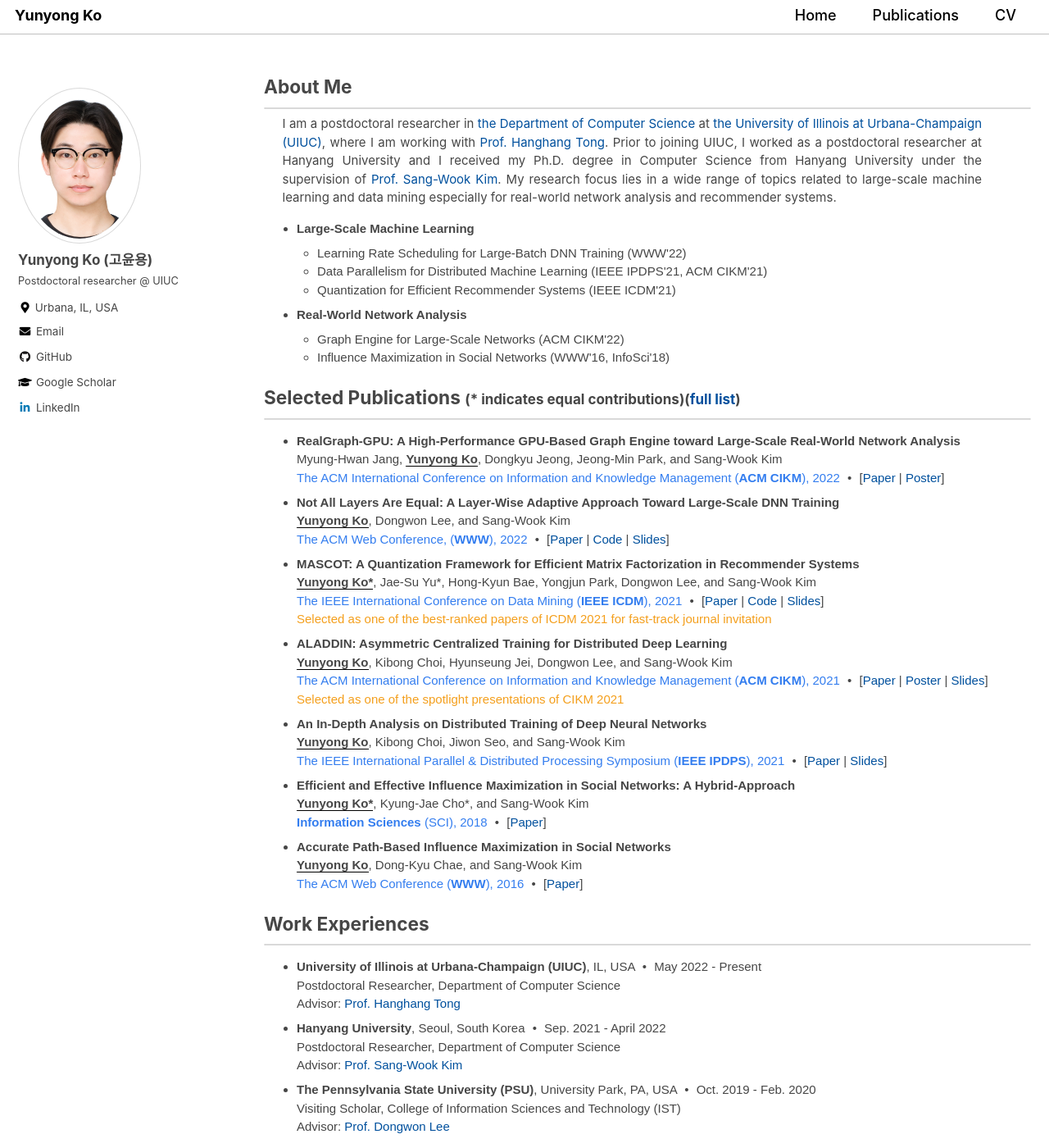
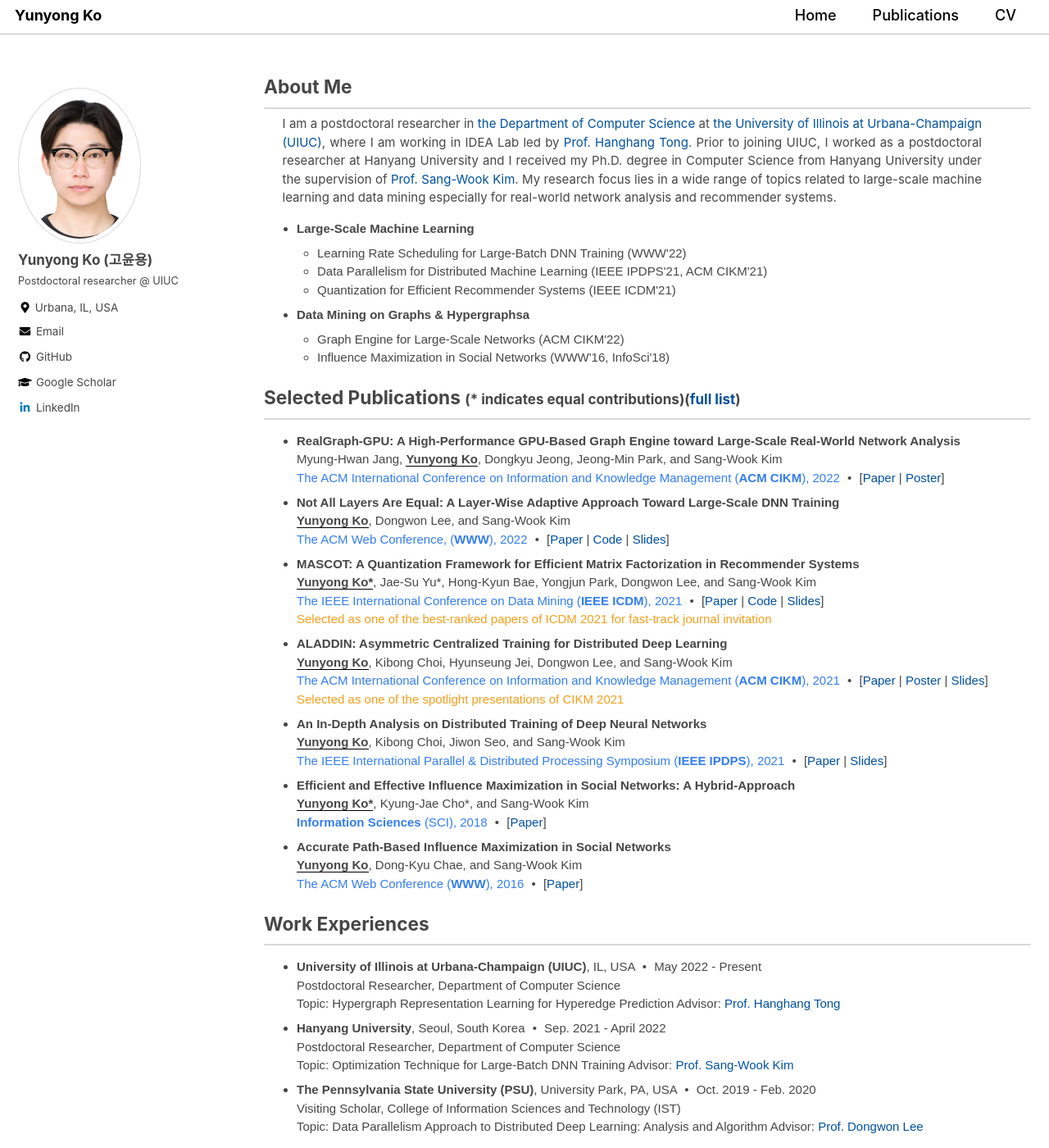
Before and after one commit to yy-ko/yy-ko.github.io, a Jekyll site: the page built from index.html, in a window 1280 px wide and 1400 px high. Shown: the whole window at 82% size. Built offline with Jekyll 4.4.1, drawn with Linux system fonts in a browser that asks for light colours; cached includes are drawn as plain includes; the list of posts is cut into pages by our own code.

Commit message:
short bio update

```diff
--- a/index.html
+++ b/index.html
@@ -7,10 +7,9 @@ author_profile: true
 <h5 class="section-title">About Me</h5>
 <hr class="sep">
 <p>
-I am a postdoctoral researcher in <a href="https://cs.illinois.edu/">the Department of Computer Science</a> at <a href="https://illinois.edu/">the University of Illinois at Urbana-Champaign (UIUC)</a>, where I am working with <a href="http://tonghanghang.org/">Prof. Hanghang Tong</a>.
+I am a postdoctoral researcher in <a href="https://cs.illinois.edu/">the Department of Computer Science</a> at <a href="https://illinois.edu/">the University of Illinois at Urbana-Champaign (UIUC)</a>, where I am working in IDEA Lab led by <a href="http://tonghanghang.org/">Prof. Hanghang Tong</a>.
 Prior to joining UIUC, I worked as a postdoctoral researcher at Hanyang University and I received my Ph.D. degree in Computer Science from Hanyang University under the supervision of <a href="http://www.agape.hanyang.ac.kr/members/prof">Prof. Sang-Wook Kim</a>.
 My research focus lies in a wide range of topics related to large-scale machine learning and data mining especially for real-world network analysis and recommender systems.
-<!-- large-scale data mining and machine learning, especially  -->
 </p>
 	<ul class="my_list">
 		<li><strong>Large-Scale Machine Learning</strong>
@@ -20,10 +19,9 @@ My research focus lies in a wide range of topics related to large-scale machine
 				<li class="inner-li">Quantization for Efficient Recommender Systems (IEEE ICDM'21)</li>
 			</ul>
 		</li>
-		<li><strong>Real-World Network Analysis</strong>
+		<li><strong>Data Mining on Graphs & Hypergraphsa</strong>
 			<ul>
 				<!-- <li class="inner-li">Knowledge Graph based News Classification (WWW'23)</li> -->
-				<!-- <li class="inner-li">Graph Engine for Large-Scale Real-World Network Analysis (ACM CIKM'22, WWW'23)</li> -->
 				<li class="inner-li">Graph Engine for Large-Scale Networks (ACM CIKM'22)</li>
 				<li class="inner-li">Influence Maximization in Social Networks (WWW'16, InfoSci'18)</li>
 			</ul>
@@ -97,12 +95,15 @@ My research focus lies in a wide range of topics related to large-scale machine
 	<ul class="my_list">
 		<li><strong>University of Illinois at Urbana-Champaign (UIUC)</strong>, IL, USA  <span class="dot-sep">&#8226;</span> May 2022 - Present <br>
 		Postdoctoral Researcher, Department of Computer Science <br>
+        Topic: Hypergraph Representation Learning for Hyperedge Prediction
 		Advisor: <a href="http://tonghanghang.org/">Prof. Hanghang Tong</a>
 		<li><strong>Hanyang University</strong>, Seoul, South Korea <span class="dot-sep">&#8226;</span> Sep. 2021 - April 2022<br>
     	Postdoctoral Researcher, Department of Computer Science <br>
+        Topic: Optimization Technique for Large-Batch DNN Training
     	Advisor: <a href="http://www.agape.hanyang.ac.kr/members/prof">Prof. Sang-Wook Kim</a>
 		<li><strong>The Pennsylvania State University (PSU)</strong>, University Park, PA, USA <span class="dot-sep">&#8226;</span> Oct. 2019 - Feb. 2020 <br>
     	Visiting Scholar, College of Information Sciences and Technology (IST) <br>
+        Topic: Data Parallelism Approach to Distributed Deep Learning: Analysis and Algorithm
     	Advisor: <a href="https://pike.psu.edu/dongwon/">Prof. Dongwon Lee</a>
 	</ul>
 </div>
```
